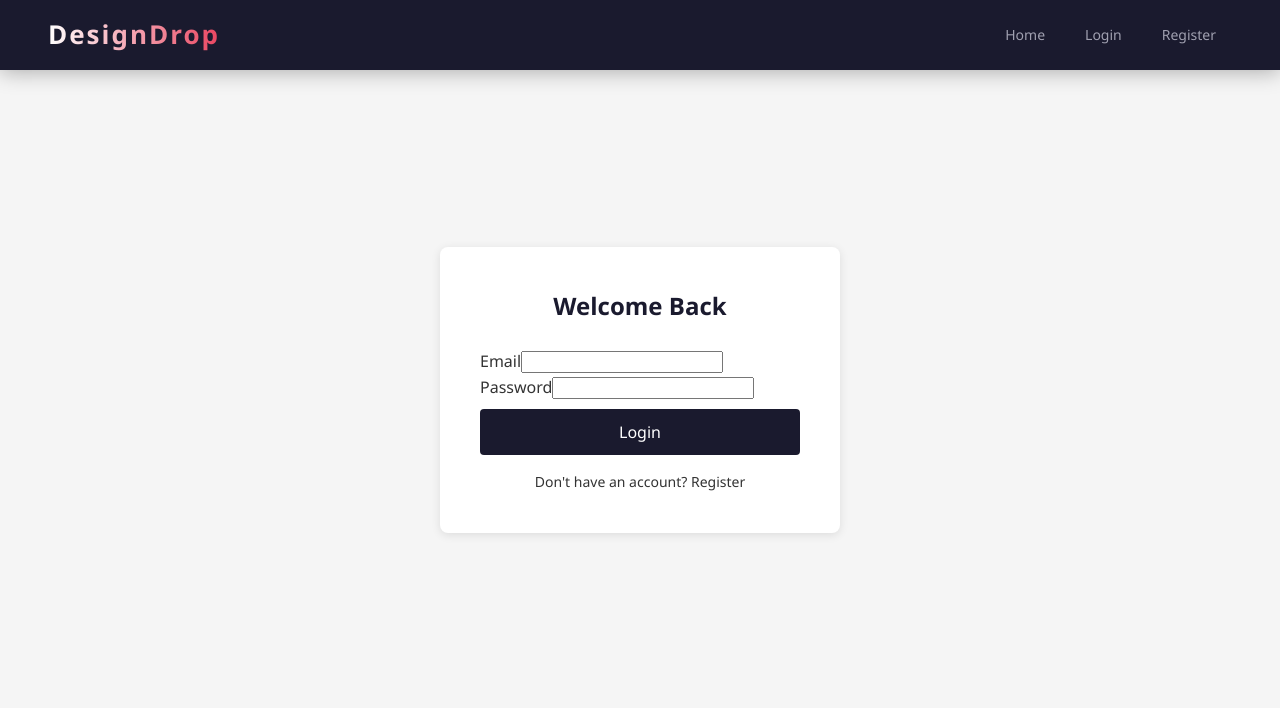
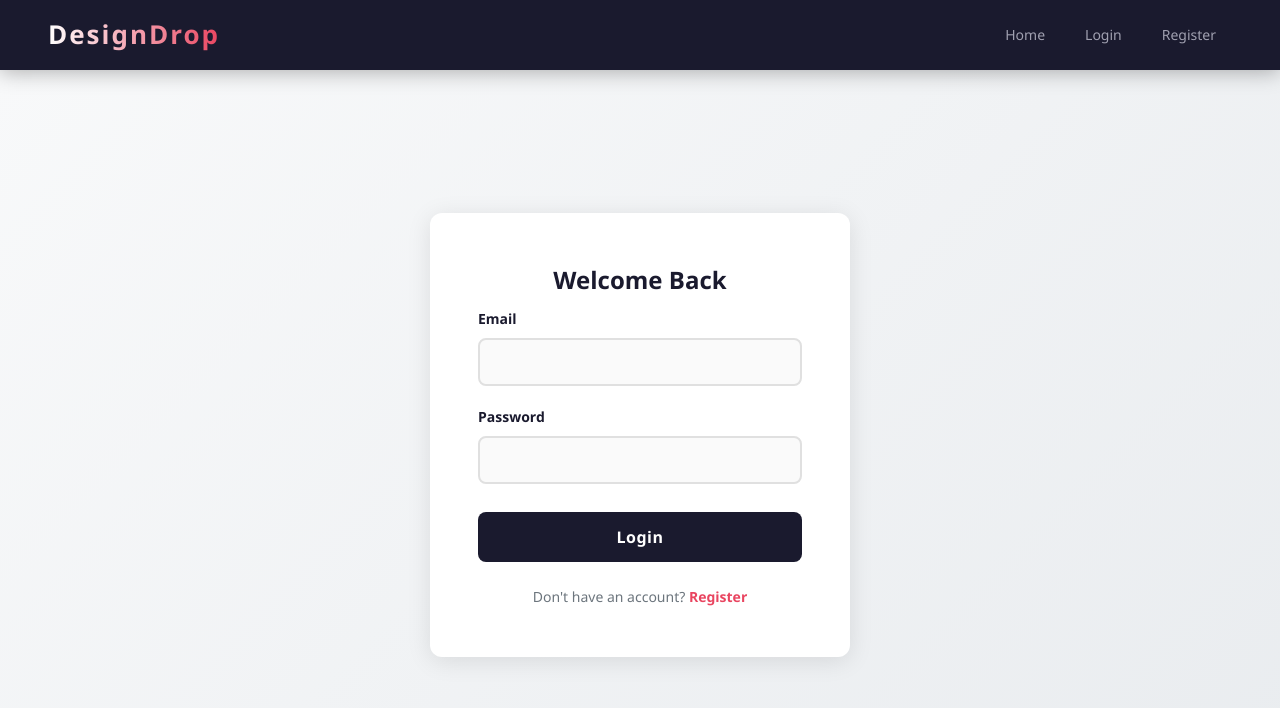
Before and after one commit to Isini19/DesignDrop, a React app in the folder frontend/: page /login in a window 1280 px wide. Shown: the top 708 px of the page. Built offline with nearby package versions, Linux system fonts and the light colour scheme; the HTML template or start-up script is replaced by a standard one.

Commit message:
style:update login styling

```diff
--- a/frontend/src/styles/Login.css
+++ b/frontend/src/styles/Login.css
@@ -2,51 +2,138 @@
   display: flex;
   justify-content: center;
   align-items: center;
-  min-height: 80vh;
-  background-color: #f5f5f5;
+  min-height: calc(100vh - 70px);
+  background: linear-gradient(135deg, #f8f9fa 0%, #e9ecef 100%);
+  padding: 24px;
 }
 
 .login-card {
   background-color: white;
-  padding: 40px;
-  border-radius: 8px;
-  box-shadow: 0 2px 10px rgba(0, 0, 0, 0.1);
+  padding: 48px;
+  border-radius: var(--radius-lg);
+  box-shadow: 0 4px 24px rgba(0, 0, 0, 0.1);
   width: 100%;
-  max-width: 400px;
+  max-width: 420px;
+}
+  .login-logo {
+  text-align: center;
+  font-size: 24px;
+  font-weight: 800;
+  color: var(--primary);
+  letter-spacing: 2px;
+  margin-bottom: 8px;
 }
 
 .login-title {
   text-align: center;
-  margin-bottom: 24px;
-  color: #1a1a2e;
+  margin-bottom: 22px;
+  color: var(--primary);
+  margin-bottom: 8px;
+  font-weight: 700;
 }
+
+.login-subtitle {
+  text-align: center;
+  color: var(--gray);
+  font-size: 14px;
+  margin-bottom: 32px;
+}
+
+.form-field {
+  margin-bottom: 20px;
+}
+
+.form-label {
+  display: block;
+  margin-bottom: 8px;
+  color: var(--primary);
+  font-size: 14px;
+  font-weight: 600;
+}
+
+.form-input {
+  width: 100%;
+  padding: 12px 16px;
+  border-radius: var(--radius);
+  border: 2px solid #e0e0e0;
+  font-size: 15px;
+  box-sizing: border-box;
+  transition: border-color 0.2s;
+  background-color: #fafafa;
+}
+
+.form-input:focus {
+  outline: none;
+  border-color: var(--primary);
+  background-color: white;
+}
+
 
 .login-button {
   width: 100%;
-  padding: 12px;
-  background-color: #1a1a2e;
+  padding: 14px;
+  background-color: var(--primary);
   color: white;
   border: none;
-  border-radius: 4px;
+  border-radius: var(--radius);
   font-size: 16px;
+  font-weight: 700;
   cursor: pointer;
   margin-top: 8px;
-  transition: background-color 0.2s;
+  transition: all 0.2s;
+  letter-spacing: 0.5px;
 }
 
 .login-button:hover {
-  background-color: #e94560;
+  background-color: var(--accent);
+  transform: translateY(-1px);
+  box-shadow: 0 4px 12px rgba(233, 69, 96, 0.3);
 }
 
 .login-error {
-  color: red;
+  color: var(--accent);
   text-align: center;
   margin-bottom: 16px;
   font-size: 14px;
+  background-color: #ffeef0;
+  padding: 10px;
+  border-radius: var(--radius);
 }
 
 .login-register-text {
   text-align: center;
-  margin-top: 16px;
+  margin-top: 24px;
   font-size: 14px;
+  color: var(--gray);
 }
+
+.login-register-text a {
+  color: var(--accent);
+  font-weight: 600;
+}
+
+.login-divider {
+  text-align: center;
+  color: var(--gray);
+  font-size: 13px;
+  margin: 20px 0;
+  position: relative;
+}
+
+.login-divider::before {
+  content: '';
+  position: absolute;
+  top: 50%;
+  left: 0;
+  right: 0;
+  height: 1px;
+  background-color: #e0e0e0;
+  z-index: 0;
+}
+
+.login-divider span {
+  background: white;
+  padding: 0 12px;
+  position: relative;
+  z-index: 1;
+}
```
